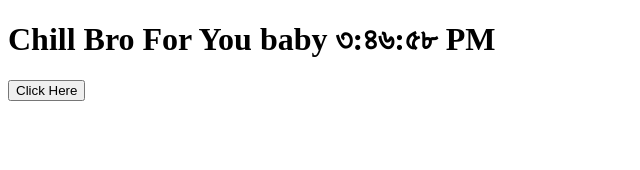
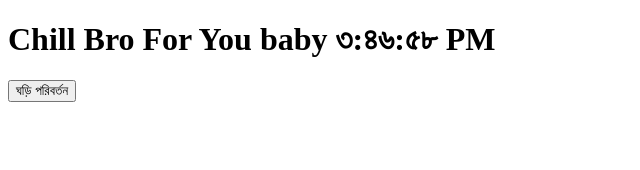
Before and after one commit to SOUROVSARKERTEC12/React, a React (Create React App) app: page / in a window 1280 px wide. Shown: the top 170 px of the page, without its empty margins (0-640 px from the left). Built offline with nearby package versions, Linux system fonts and the light colour scheme.

Commit message:
ternary Operation finish

```diff
--- a/src/components/Button.js
+++ b/src/components/Button.js
@@ -13,7 +13,9 @@ class Button extends React.Component{
     render() {
         const {change,locale} = this.props
         return(
-            <button type="button" onClick={()=> change(locale)}>Click Here</button>
+            <button type="button" onClick={()=> change(locale)}>
+                {locale === 'bn-BD' ? 'Change Clock' : 'ঘড়ি পরিবর্তন'}
+            </button>
         );
     }
 }
--- a/src/components/Clock.js
+++ b/src/components/Clock.js
@@ -41,8 +41,8 @@ class Clock extends React.Component {
                 <h1 className='heading'>
                     <span className='text'> Chill Bro For You baby {date.toLocaleTimeString(locale)}</span>
                 </h1>
-                {locale === 'bn-BD' ? <Button change={this.handleClick} locale='en-US'> Click Here</Button> :
-                    <Button change={this.handleClick} locale='bn-BD'> Click Here</Button>}
+                {locale === 'bn-BD' ? <Button change={this.handleClick} locale='en-US'/>:
+                    <Button change={this.handleClick} locale='bn-BD'/>}
             </div>
         );
     }
```
